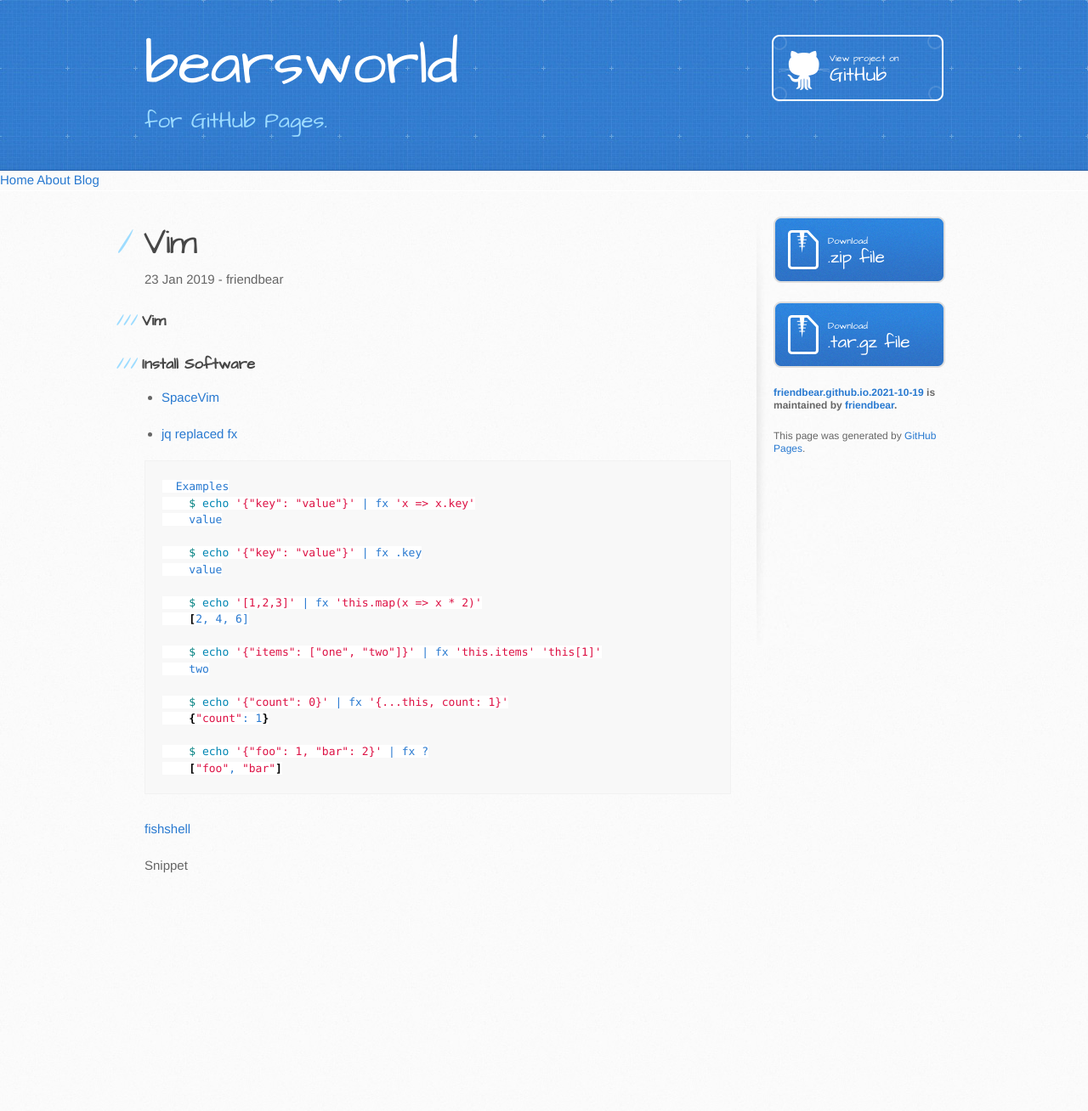
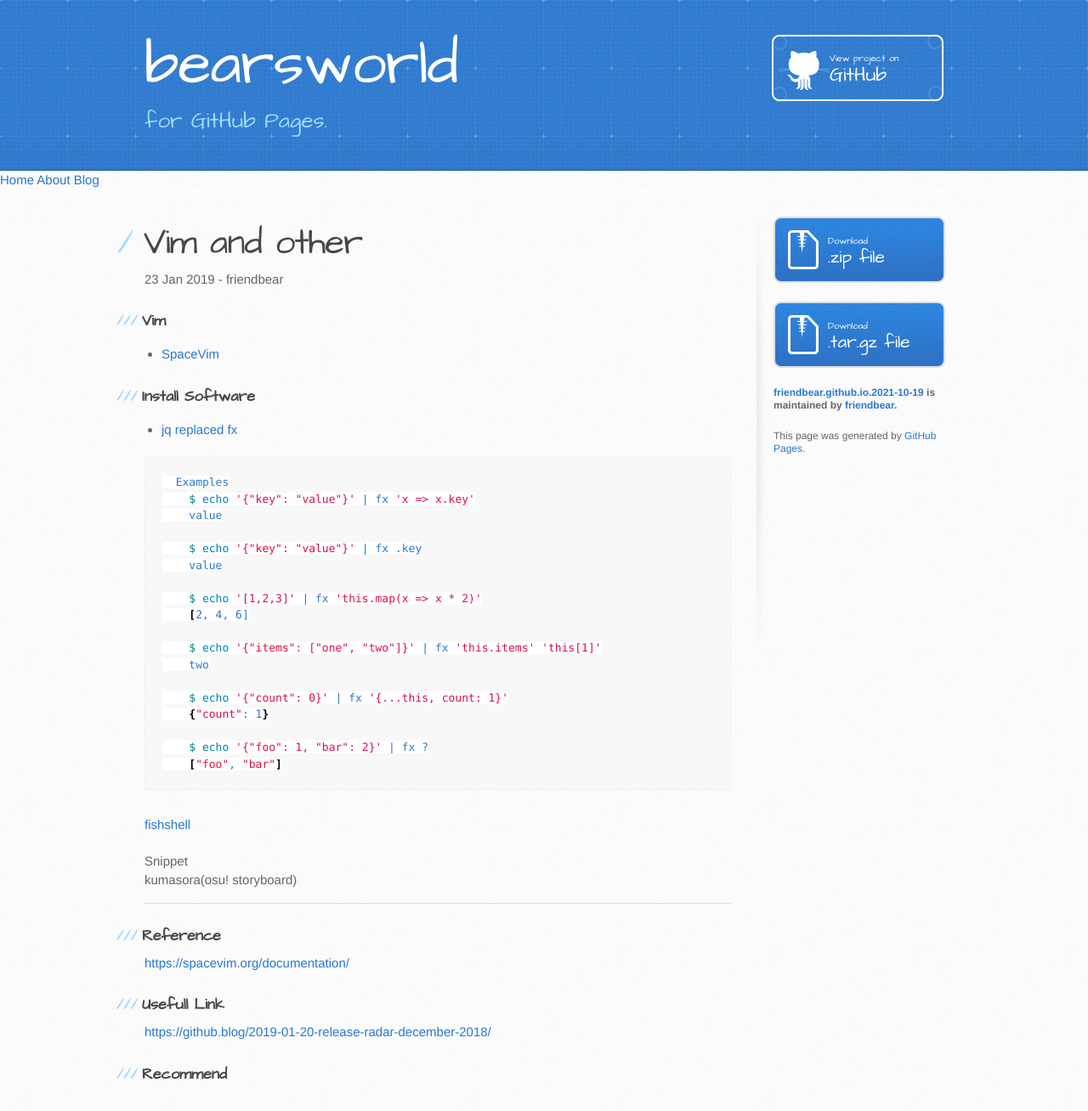
Before and after one commit to friendbear/friendbear.github.io.2021-10-19, a Jekyll site: the page built from _posts/2019-01-23-friendbear.md, in a window 1280 px wide. Shown: the whole page at 85% size. Built offline with Jekyll 4.4.1, drawn with Linux system fonts in a browser that asks for light colours; comment, search, counter and statistics services are not loaded; before the commit the page ends 1053 px from its top, so only the background shows below that; part of the change alters nothing that is shown.

Commit message:
merge miss

```diff
--- a/_posts/2019-01-23-friendbear.md
+++ b/_posts/2019-01-23-friendbear.md
@@ -1,14 +1,13 @@
 ---
 layout: post
 author: friendbear
-title: Vim
+title: Vim and other
 ---
 
 ### Vim
-
+- [SpaceVim](https://github.com/SpaceVim/SpaceVim)
 
 ### Install Software
-- [SpaceVim](https://github.com/SpaceVim/SpaceVim)
 
 - [jq replaced fx](https://github.com/antonmedv/fx)
 
@@ -43,10 +42,194 @@ title: Vim
 @main
 def ThreadCommunication(args: String*) = {
 
-<code>
+  /*
+    the producer-consumer problem
+
+    producer -> [ ? ] -> consumer
+  */
+  class SimpleContainer {
+    private var value: Int = 0
+
+    def isEmpty: Boolean = value == 0
+    def set(newValue: Int) = value = newValue
+    def get = {
+      val result = value
+      value = 0
+      result
+    }
+  }
+
+  lazy val naive = {
+    def naiveProdCons(): Unit = {
+      val container = new SimpleContainer
+
+      val consumer = new Thread(() => {
+        println("[consumer] waiting...")
+        while (container.isEmpty) {
+          println("[consumer] actively waiting...")
+        }
+        println("[consumer] I have consumed " + container.get)
+      })
+
+      val producer = new Thread(() => {
+        println("[producer] computing...")
+        Thread.sleep(500)
+        val value = 42
+        println("[producer] I have produced, after long work, the value" + value)
+        container.set(value) // Change isEmpty => True
+      })
+
+      consumer.start
+      producer.start
+    }
+    naiveProdCons()
+  }
+
+  // wait and notify
+  lazy val smart = {
+    /*
+      Synchronized
+      val someObject = "hello'
+      someObject.synchronized {
+        // code
+      }
+
+
+      wait() and notify()
+
+      // thread 1
+      val someObject = "hello"
+      someObject.synchronized {
+        // code part 1
+        someObject.wait()
+        // code part 2
+      }
+
+      // thread 2
+      someObject.synchronized {
+        // code
+        someObject.notify()
+      }
+
+     */
+    def smartProdCons() = {
+      val container = new SimpleContainer
+      val consumer = new Thread(() => {
+        println("[consumer] waiting...")
+        container.synchronized{
+          container.wait()
+        }
+
+        // container must have some value
+        println("[consumer] I have consumed " + container.get)
+      })
+
+      val producer = new Thread(() => {
+        println("[producer] Hard at work...")
+        Thread.sleep(2000)
+        val value = 42
+
+        container.synchronized {
+          println("[producer] I'm producing " + value)
+          container.set(value)
+          container.notify()
+        }
+      })
+      consumer.start
+      producer.start
+    }
+    smartProdCons()
+  }
+}
 #!/usr/bin/env amm
 @main
 def ProducerConsumerLevel3(args: String*) = {
+
+  /*
+    Prod-cons, level 3
+
+      producer1 -> [ ? ? ? ] =-> consumer1
+      producer2 ----^     ^----- consumer2
+   */
+
+  class Consumer(id: Int, buffer: mutable.Queue[Int]) extends Thread {
+    override def run(): Unit = {
+      val random = new Random()
+
+      while(true) {
+        buffer.synchronized({
+          /*
+            producer produces value. two Cons are waiting
+            notifies ONE consumer,notifies on buffer
+            notifies the other consumer
+
+           */
+          /*
+          [consumer 1] buffer empty, waiting ...
+          [consumer 3] buffer empty, waiting ...
+          [consumer 2] buffer empty, waiting ...
+          [producer 1] producing 0
+          [consumer 1] consumed 0
+          [producer 3] producing 0
+          Exception in thread "Thread-2" [producer 2] producing 0
+          [consumer 2] consumed 0
+          java.util.NoSuchElementException: queue empty
+            at scala.collection.mutable.Queue.dequeue(Queue.scala:67)
+            at concurrency.ProducerConsumerLevel3$Consumer.run(ProducerConsumerLevel3.scala:39)
+          [producer 2] producing 1
+          why ?
+            🔴 This is Point not if use while 🔴
+           */
+          while (buffer.isEmpty) {
+            println(s"[consumer $id] buffer empty, waiting ...")
+            buffer.wait()
+          }
+
+          // there must be at least ONE value in the buffer
+          val x = buffer.dequeue() // OOps.!
+          println(s"[consumer $id] consumed " + x)
+
+          // hey producer, there's empty space available, are you lazy?
+          buffer.notifyAll()
+        })
+
+        Thread.sleep(random.nextInt(500))
+      }
+    }
+  }
+
+  class Producer(id: Int, buffer: mutable.Queue[Int], capacity: Int) extends Thread {
+    override def run(): Unit = {
+      val random = new Random()
+      var i = 0
+      while (true) {
+        buffer.synchronized {
+          while (buffer.size == capacity) {
+            println(s"[producer $id] buffer is full, waiting...")
+            buffer.wait()
+          }
+          // there must be at least ONE EMPTY SPACE in the buffer
+          println(s"[producer $id] producing " + i)
+          buffer.enqueue(i)
+
+          //todo hey consumer, new food for you!
+          buffer.notifyAll()
+          i += 1
+        }
+        Thread.sleep(random.nextInt(500))
+      }
+    }
+  }
+
+  def multiProdCons(nConsumers: Int, nProducers: Int) = {
+    val buffer: mutable.Queue[Int] = new mutable.Queue[Int]
+    val capacity = 3
+
+    (1 to nConsumers).foreach(i => new Consumer(i, buffer).start())
+    (1 to nProducers).foreach(i => new Producer(i, buffer, capacity).start())
+  }
+
+  multiProdCons(3, 3)
 }
 </code>
 </pre>
@@ -57,6 +240,33 @@ def ProducerConsumerLevel3(args: String*) = {
 <summary>kumasora(osu! storyboard)</summary>
 <pre>
 <code>
+using OpenTK;
+using OpenTK.Graphics;
+using StorybrewCommon.Mapset;
+using StorybrewCommon.Scripting;
+using StorybrewCommon.Storyboarding;
+using StorybrewCommon.Storyboarding.Util;
+using StorybrewCommon.Subtitles;
+using StorybrewCommon.Util;
+using System;
+using System.Collections.Generic;
+using System.Linq;
+
+namespace StorybrewScripts
+{
+    public class Black : StoryboardObjectGenerator
+    {
+        public override void Generate()
+        {
+            var layer = GetLayer("TEST");
+            var BG = layer.CreateSprite("back.png", OsbOrigin.Centre);
+
+            BG.Scale(0, 10000, 2, 2);
+            BG.Fade(0, 2000, 0, 10);
+            BG.Fade(8000, 10000, 10, 0);
+        }
+    }
+    }
 </code>
 </pre>
 </details>
```
